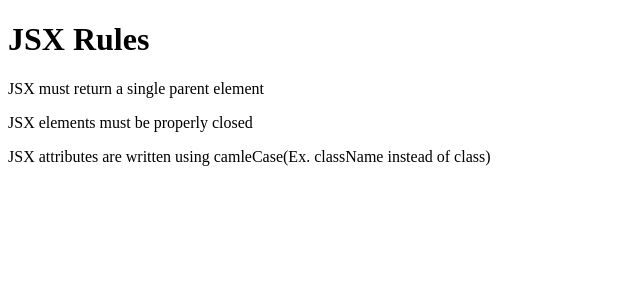
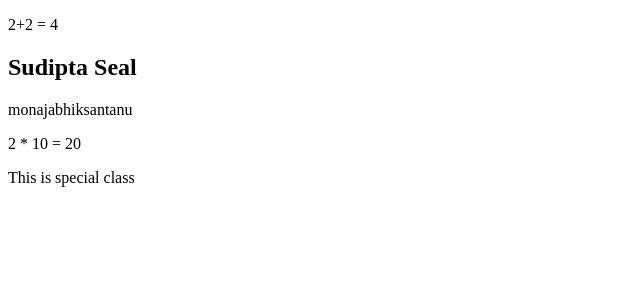
Before and after one commit to sudiptaseal/React-Application, a React (Vite) app: page / in a window 1280 px wide. Shown: the top 300 px of the page, without its empty margins (0-640 px from the left). Built offline with nearby package versions, Linux system fonts and the light colour scheme.

Commit message:
Dynamic Content

```diff
--- a/src/App.jsx
+++ b/src/App.jsx
@@ -1,9 +1,9 @@
 import React from 'react';
-import JSXRules from './components/JSXRules';
+import Add from './components/Add';
 
 const App = () => {
   return <div>
-    <JSXRules />
+    <Add />
   </div>
 }
 export default App;
--- /dev/null
+++ b/src/components/Add.jsx
@@ -0,0 +1,21 @@
+import React from 'react'
+
+const Add = () => {
+    const myName = "Sudipta Seal";
+    const multiply = (a,b) => a*b;
+    const specialClass = "special-class";
+    return (
+
+        <section>
+            <p>2+2 = {2 + 2}</p>
+            <h1>{myName}</h1>
+            <p>{["monaj","abhik","santanu"]}</p>
+            <p>2 * 10 = {multiply(2,10)}</p>
+            <p className={specialClass}>This is special class</p>
+        </section>
+
+
+    )
+}
+
+export default Add
--- a/src/components/JSXRules.jsx
+++ /dev/null
@@ -1,14 +0,0 @@
-import React from 'react'
-
-const JSXRules = () => {
-  return (
-    <div>
-        <h1>JSX Rules</h1>
-        <p>JSX must return a single parent element</p>
-        <p>JSX elements must be properly closed</p>
-        <p>JSX attributes are written using camleCase(Ex. className instead of class)</p>
-    </div>
-  )
-}
-
-export default JSXRules
```
